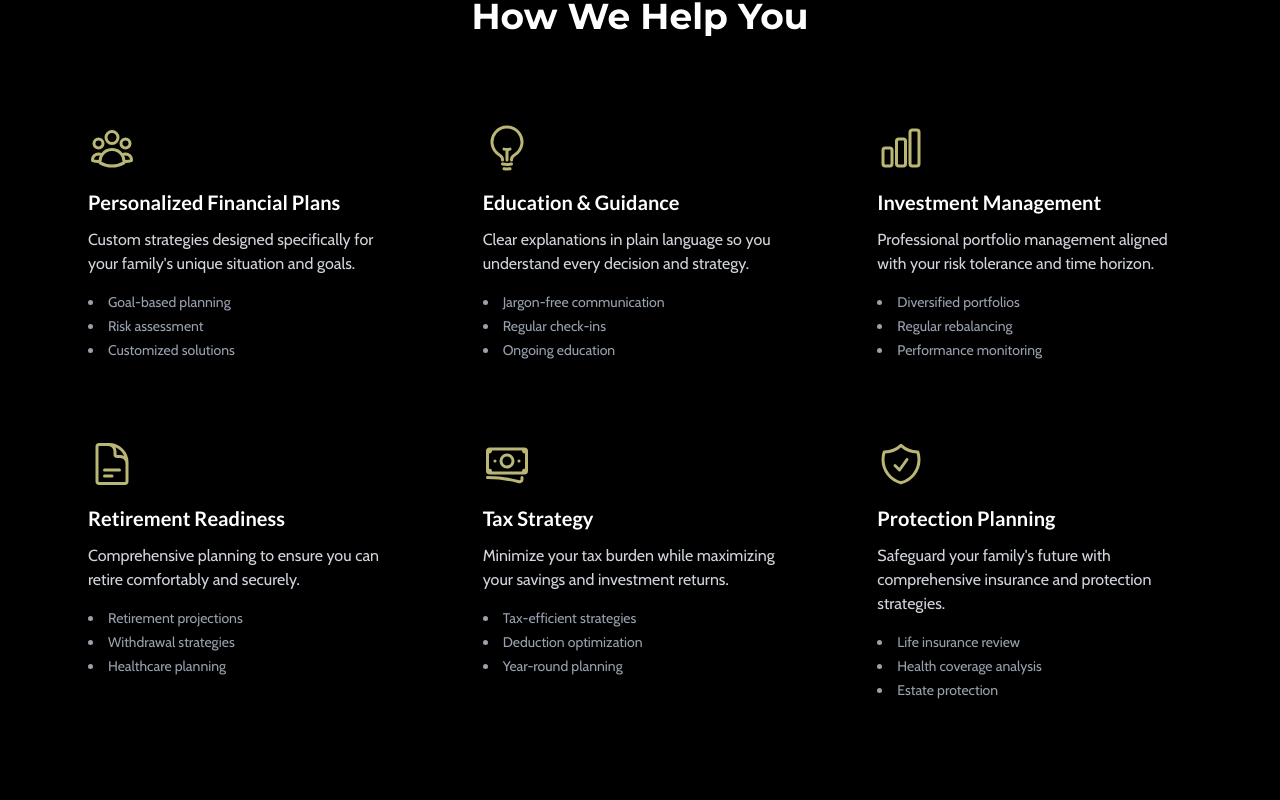
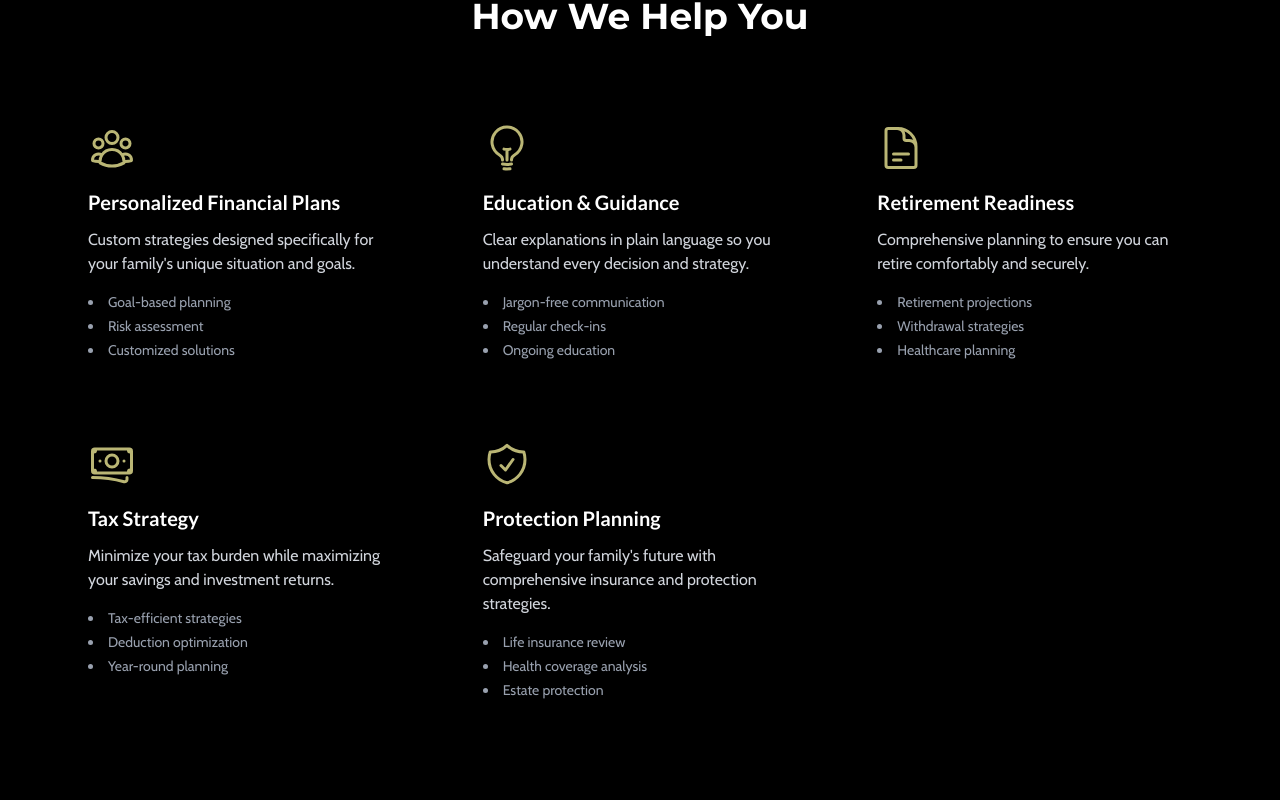
Before and after one commit to nishpaths/infygrow-website, a React (Vite) app: page /why-us in a window 1280 px wide. Shown: the part 2240-3040 px from the top of the page. Built offline with nearby package versions, Linux system fonts and the light colour scheme.

Commit message:
Remove Real Estate and Investment services - Remove Real Estate and Investments links from footer - Remove Investment Management section from Why Us page - Remove Real Estate and Investments service cards from Wealth page

```diff
--- a/src/components/footer.jsx
+++ b/src/components/footer.jsx
@@ -13,8 +13,6 @@ function Footer(){
                     <li><Link to="/services/life-insurance" className="text-white uppercase text-[16px] tracking-wider font-semibold font-cabin hover:text-gray-300 transition-colors">Life Insurance</Link></li>
                     <li><Link to="/services/long-term-care" className="text-white uppercase text-[16px] tracking-wider font-semibold font-cabin hover:text-gray-300 transition-colors">Long Term Care</Link></li>
                     <li><Link to="/services/final-expenses" className="text-white uppercase text-[16px] tracking-wider font-semibold font-cabin hover:text-gray-300 transition-colors">Final Expenses</Link></li>
-                    <li><Link to="/services/real-estate" className="text-white uppercase text-[16px] tracking-wider font-semibold font-cabin hover:text-gray-300 transition-colors">Real Estate</Link></li>
-                    <li><Link to="/services/investments" className="text-white uppercase text-[16px] tracking-wider font-semibold font-cabin hover:text-gray-300 transition-colors">Investments</Link></li>
                     <li><Link to="/services/college-savings" className="text-white uppercase text-[16px] tracking-wider font-semibold font-cabin hover:text-gray-300 transition-colors">College Savings</Link></li>
                     <li><Link to="/services/tax-savings" className="text-white uppercase text-[16px] tracking-wider font-semibold font-cabin hover:text-gray-300 transition-colors">Tax Savings</Link></li>
                     <li><Link to="/services/health-insurance" className="text-white uppercase text-[16px] tracking-wider font-semibold font-cabin hover:text-gray-300 transition-colors">Health Insurance</Link></li>
--- a/src/pages/Why_Us.jsx
+++ b/src/pages/Why_Us.jsx
@@ -207,19 +207,6 @@ function Why_Us() {
             </div>
 
             <div className="bg-black p-6 rounded-lg">
-              <ChartBarIcon className="w-12 h-12 text-[#bab675] mb-4" />
-              <h3 className="text-xl font-bold text-white font-lato mb-3">Investment Management</h3>
-              <p className="text-gray-300 font-cabin mb-4">
-                Professional portfolio management aligned with your risk tolerance and time horizon.
-              </p>
-              <ul className="list-disc list-inside space-y-1 text-gray-400 text-sm font-cabin">
-                <li>Diversified portfolios</li>
-                <li>Regular rebalancing</li>
-                <li>Performance monitoring</li>
-              </ul>
-            </div>
-
-            <div className="bg-black p-6 rounded-lg">
               <DocumentTextIcon className="w-12 h-12 text-[#bab675] mb-4" />
               <h3 className="text-xl font-bold text-white font-lato mb-3">Retirement Readiness</h3>
               <p className="text-gray-300 font-cabin mb-4">
--- a/src/pages/services/Wealth.jsx
+++ b/src/pages/services/Wealth.jsx
@@ -10,8 +10,6 @@ function Wealth(){
             <ServiceCard title="Life Insurance" description="Life insurance is a contract between an insurance company and a policyholder, where the insurer promises to pay a death benefit to named beneficiaries upon the death of the policyholder." link="/services/life-insurance" />
             <ServiceCard title="Long Term Care" description="Long term care is a type of insurance that provides coverage for the cost of living in a nursing home or assisted living facility." link="/services/long-term-care" />
             <ServiceCard title="Final Expenses" description="Final expenses are the costs associated with the death of a person, including funeral expenses, medical bills, and other expenses." link="/services/final-expenses" />
-            <ServiceCard title="Real Estate" description="Real estate is the property of land and the buildings on it, including the land itself, the buildings, and the improvements thereon." link="/services/real-estate" />
-            <ServiceCard title="Investments" description="Investments are the purchase of assets, such as stocks, bonds, and real estate, with the expectation of earning a profit." link="/services/investments" />
             <ServiceCard title="College Savings" description="College savings is the process of saving money for the cost of college." link="/services/college-savings" />
             <ServiceCard title="Tax Savings" description="Tax savings is the process of saving money on taxes." link="/services/tax-savings" />
             <ServiceCard title="Health Insurance" description="Safeguard your health and finances with insurance solutions tailored to your needs." link="/services/health-insurance" />
```
